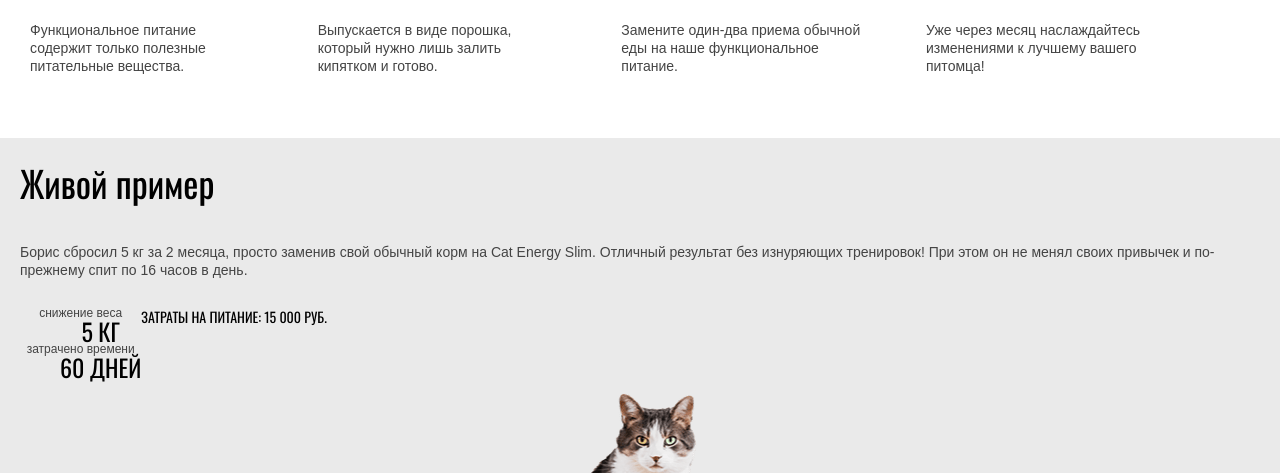
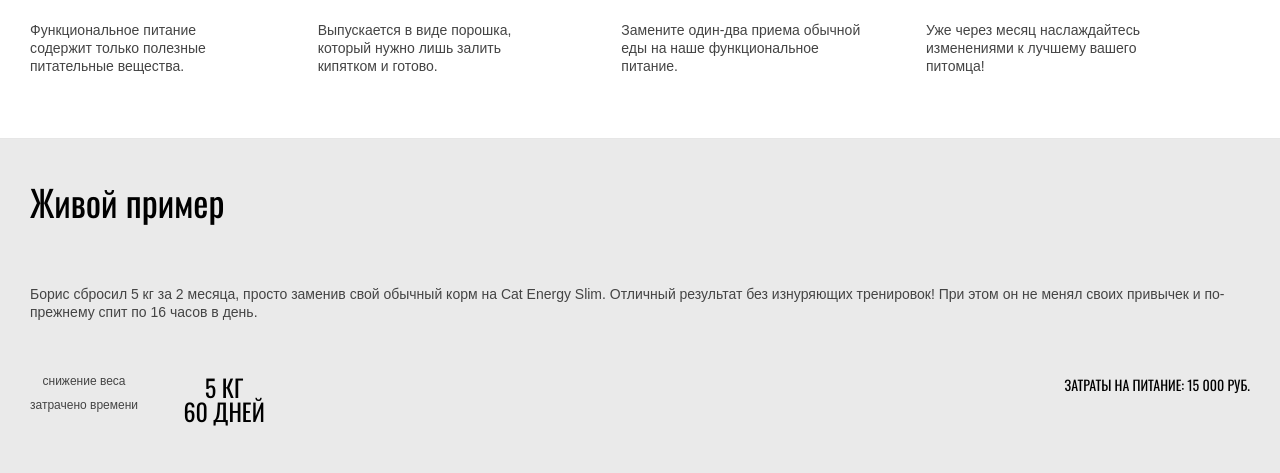
Before and after one commit to htmlacademy-adaptive/122095-cat-energy-25, a website: page source/index.html in a window 1280 px wide. Shown: the part 1060-1533 px from the top of the page. Drawn offline with nearby package versions, Linux system fonts and the light colour scheme; files that its build step writes are made by us from their sources.

Commit message:
added adaptive grid on grids

```diff
--- a/source/less/blocks/example.less
+++ b/source/less/blocks/example.less
@@ -2,8 +2,26 @@
   padding: 25px 20px 40px 20px;
   background-color: #eaeaea;
 
+  @media (min-width: @tablet-width) {
+    padding: 43px 30px 55px 30px;
+    border-top: 1px solid @border_grey;
+  }
+
   @media (min-width: @desktop-width) {
     display: flex;
+    padding: 0 110px 65px 110px;
+  }
+}
+
+.example__container {
+  margin-bottom: 40px;
+
+  @media (min-width: @tablet-width) {
+    margin-bottom: 80px;
+  }
+
+  @media (min-width: @desktop-width) {
+    margin: 0;
   }
 }
 
@@ -12,22 +30,61 @@
   font-weight: 400;
   font-size: 36px;
   line-height: 40px;
+
+  @media (min-width: @tablet-width) {
+    margin: 0 0 63px 0;
+  }
+
+  @media (min-width: @desktop-width) {
+    margin: 0 0 146px 0;
+  }
 }
 
 .example__text {
+  margin: 0 0 20px 0;
   font-family: @special_font;
   line-height: 18px;
   color: @special_dark-grey;
+
+  @media (min-width: @tablet-width) {
+    margin: 0 0 54px 0;
+  }
+
+  @media (min-width: @desktop-width) {
+    margin: 0 0 69px 0;
+  }
 }
 
 .example__wrapper {
   @media (min-width: @tablet-width) {
     display: flex;
+    justify-content: space-between;
   }
 
   @media (min-width: @desktop-width) {
     display: block;
   }
+}
+
+.example__results {
+  display: grid;
+  grid-template-columns: 1fr 1fr;
+  column-gap: 32px;
+  justify-content: center;
+  margin: 0 0 20px 0;
+
+  dd {
+    grid-row: 1 / 2;
+    margin: 0;
+  }
+
+  @media (min-width: @tablet-width) {
+    margin: 0;
+  }
+}
+
+.example__expenses {
+  margin: 0;
 }
 
 .example__definition {
```
Also changed, not shown: source/catalog.html (+2 -2 lines), source/form.html (+1 -1 lines).
